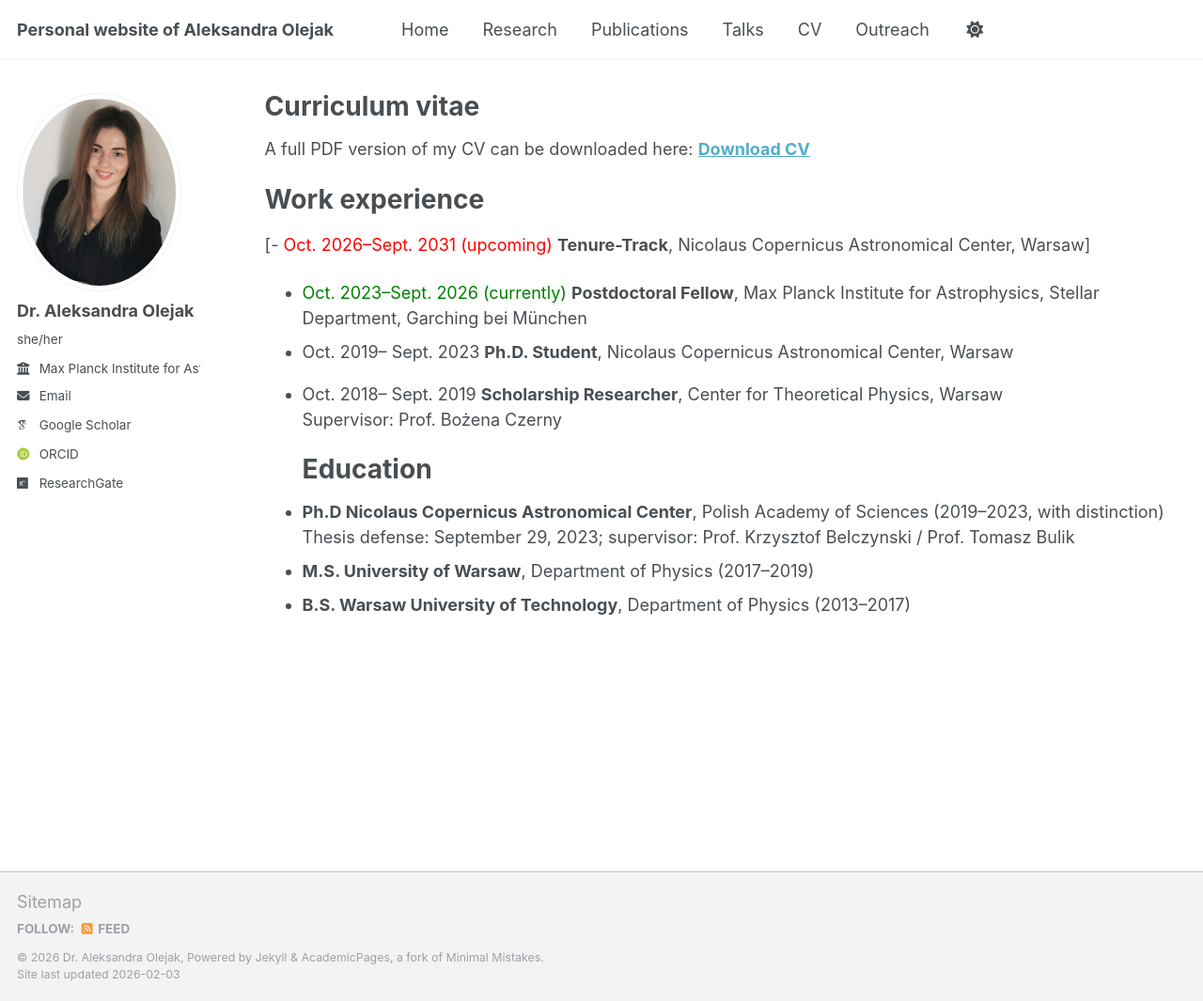
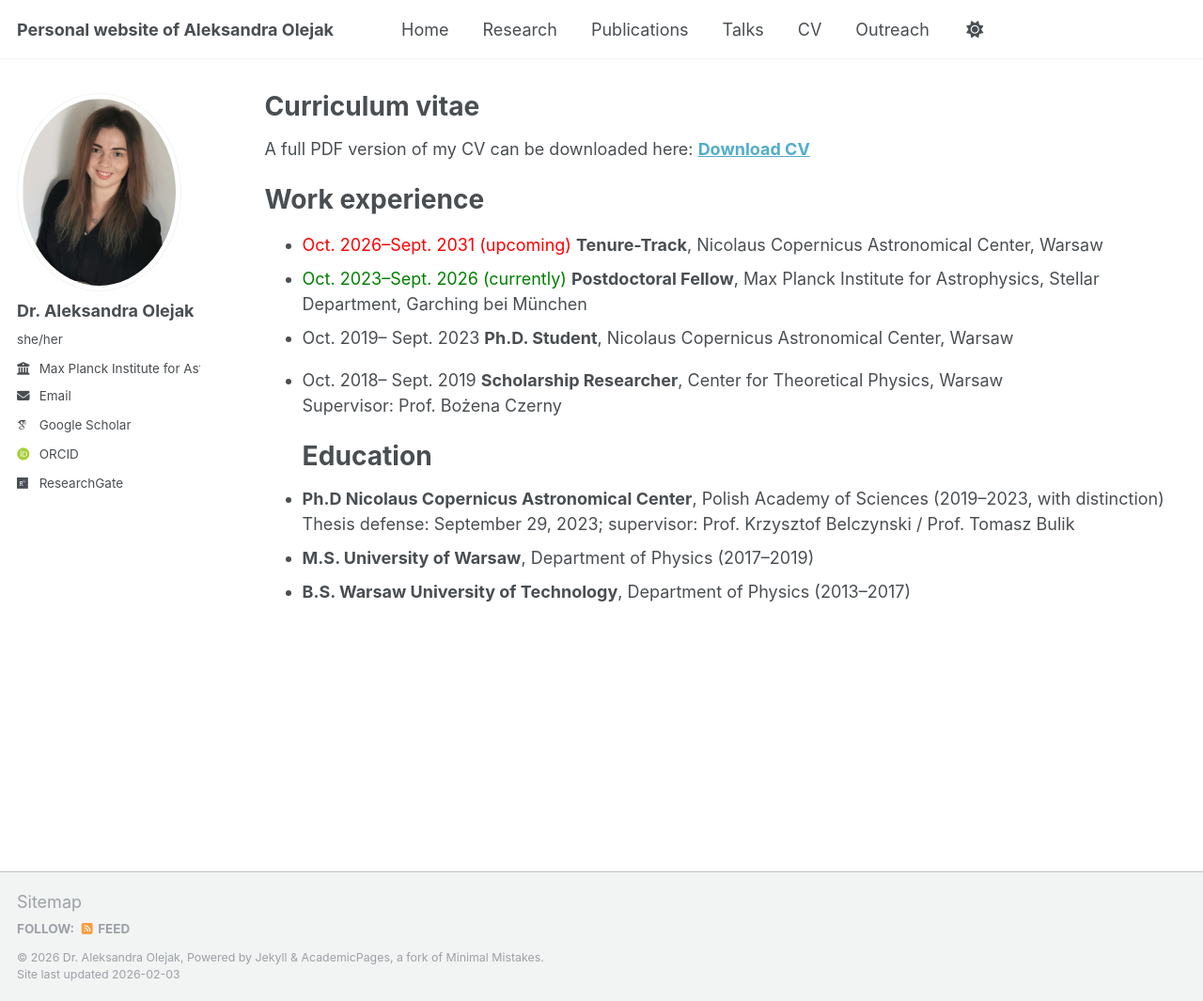
Before and after one commit to aleole/aleole.github.io, a Jekyll site: the page built from _pages/cv.md, in a window 1280 px wide and 1065 px high. Shown: the whole window at 94% size. Built offline with Jekyll 4.4.1, drawn with Linux system fonts in a browser that asks for light colours; some web fonts are replaced; a script that is not in the unit is left out.

Commit message:
Update cv.md

```diff
--- a/_pages/cv.md
+++ b/_pages/cv.md
@@ -13,7 +13,7 @@ A full PDF version of my CV can be downloaded here: **[Download CV](/files/CV_Al
 
 Work experience
 ======
-[- <span style="color: red;">Oct. 2026–Sept. 2031 (upcoming)</span> **Tenure-Track**, Nicolaus Copernicus Astronomical Center, Warsaw]
+- <span style="color: red;">Oct. 2026–Sept. 2031 (upcoming)</span> **Tenure-Track**, Nicolaus Copernicus Astronomical Center, Warsaw
 - <span style="color: green;">Oct. 2023–Sept. 2026 (currently)</span> **Postdoctoral Fellow**, Max Planck Institute for Astrophysics, Stellar Department, Garching bei München
 - Oct. 2019– Sept. 2023 **Ph.D. Student**, Nicolaus Copernicus Astronomical Center, Warsaw
 - Oct. 2018– Sept. 2019 **Scholarship Researcher**, Center for Theoretical Physics, Warsaw
```
